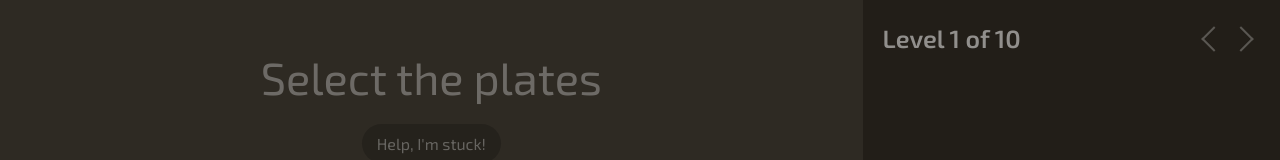
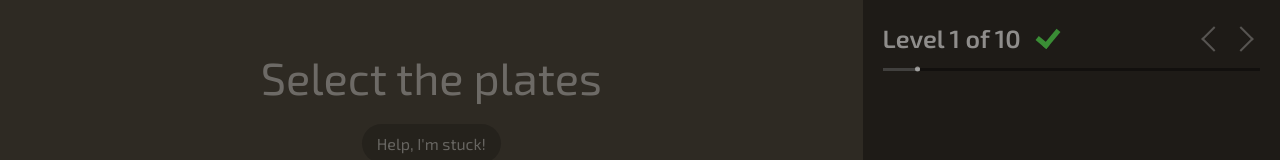
Before and after one commit to mkoroleva5/css-diner, a React (Vite) app: page / in a window 1280 px wide. Shown: the top 160 px of the page. Built offline with nearby package versions, Linux system fonts and the light colour scheme.

Commit message:
feat: add completed levels check

```diff
--- a/package.json
+++ b/package.json
@@ -11,6 +11,7 @@
   },
   "dependencies": {
     "@reduxjs/toolkit": "^1.9.5",
+    "classnames": "^2.3.2",
     "react": "^18.2.0",
     "react-dom": "^18.2.0",
     "react-redux": "^8.1.0"
--- a/src/components/levels/Levels.module.css
+++ b/src/components/levels/Levels.module.css
@@ -1,5 +1,5 @@
 .wrapper {
-  background-color: #221e18;
+  background-color: rgba(0, 0, 0, 0.35);
   min-height: 100vh;
   width: 35%;
   padding: 20px;
@@ -9,13 +9,33 @@
   display: flex;
   justify-content: space-between;
   align-items: center;
+  margin-bottom: 10px;
 }
 
 .title {
+  display: flex;
+  align-items: flex-start;
+  gap: 20px;
   font-family: "Exo 2", "Lato", "Helvetica Neue", sans-serif;
   font-weight: 600;
   font-size: 25px;
   opacity: 0.5;
+}
+
+.check {
+  width: 9px;
+  height: 17px;
+  margin-top: 5px;
+  opacity: 0.4;
+  border: solid 3px rgb(255, 255, 255);
+  border-width: 0 5px 5px 0;
+  transform: rotate(40deg);
+}
+
+.completed {
+  opacity: 1;
+  border: solid 3px rgb(87, 255, 84);
+  border-width: 0 5px 5px 0;
 }
 
 .buttons {
@@ -68,3 +88,27 @@
   box-sizing: border-box;
   transform: rotate(45deg);
 }
+
+.progress {
+  width: 100%;
+  height: 3px;
+  background-color: rgba(0, 0, 0, 0.4);
+}
+
+.inner {
+  position: relative;
+  height: 3px;
+  background-color: rgba(255, 255, 255, 0.2);
+}
+
+.inner::after {
+  content: "";
+  position: absolute;
+  top: 50%;
+  right: 0;
+  transform: translateY(-50%);
+  width: 5px;
+  height: 5px;
+  border-radius: 50%;
+  background-color: rgba(255, 255, 255, 0.5);
+}
--- a/src/components/levels/Levels.tsx
+++ b/src/components/levels/Levels.tsx
@@ -1,15 +1,31 @@
 import { useAppDispatch, useAppSelector } from "../../hooks/useRedux";
 import { changeLevel } from "../../store/levelSlice";
+import classNames from "classnames";
 import styles from "./Levels.module.css";
 
 export const Levels = () => {
   const currentLevel = useAppSelector((state) => state.levelState.currentLevel);
+  const completedLevels = useAppSelector(
+    (state) => state.levelState.completedLevels
+  );
   const dispatch = useAppDispatch();
+
+  const isLevelCompleted = (level: number) => {
+    return completedLevels.find((el) => el === level);
+  };
 
   return (
     <div className={styles.wrapper}>
       <div className={styles.header}>
-        <div className={styles.title}>Level {currentLevel} of 10</div>
+        <div className={styles.title}>
+          Level {currentLevel} of 10
+          <div
+            className={classNames(styles.check, {
+              [styles.completed]: isLevelCompleted(currentLevel),
+            })}
+          />
+        </div>
+
         <div className={styles.buttons}>
           <button
             className={styles.prevButton}
@@ -29,6 +45,12 @@ export const Levels = () => {
           ></button>
         </div>
       </div>
+      <div className={styles.progress}>
+        <div
+          className={styles.inner}
+          style={{ width: `${currentLevel * 10}%` }}
+        />
+      </div>
     </div>
   );
 };
--- a/src/store/levelSlice.ts
+++ b/src/store/levelSlice.ts
@@ -2,10 +2,23 @@ import { createSlice } from "@reduxjs/toolkit";
 
 interface levelState {
   currentLevel: number;
+  completedLevels: number[];
 }
 
+const getCompletedLevels = () => {
+  const completedLevels = localStorage.getItem("completed-levels");
+
+  try {
+    return completedLevels ? JSON.parse(completedLevels) : [1, 3, 5];
+  } catch (err) {
+    localStorage.removeItem("completed-levels");
+    return [];
+  }
+};
+
 const initialState: levelState = {
-  currentLevel: 1,
+  currentLevel: Number(localStorage.getItem("level")) || 1,
+  completedLevels: getCompletedLevels(),
 };
 
 const levelStateSlice = createSlice({
@@ -14,6 +27,14 @@ const levelStateSlice = createSlice({
   reducers: {
     changeLevel(state, action) {
       state.currentLevel = action.payload;
+      localStorage.setItem("level", state.currentLevel.toString());
+    },
+    addCompletedLevel(state, action) {
+      state.completedLevels.push(action.payload);
+      localStorage.setItem(
+        "completed-levels",
+        JSON.stringify(state.completedLevels)
+      );
     },
   },
 });
```
Also changed, not shown: 1 other file (tests, documents, lock files or other folders).
